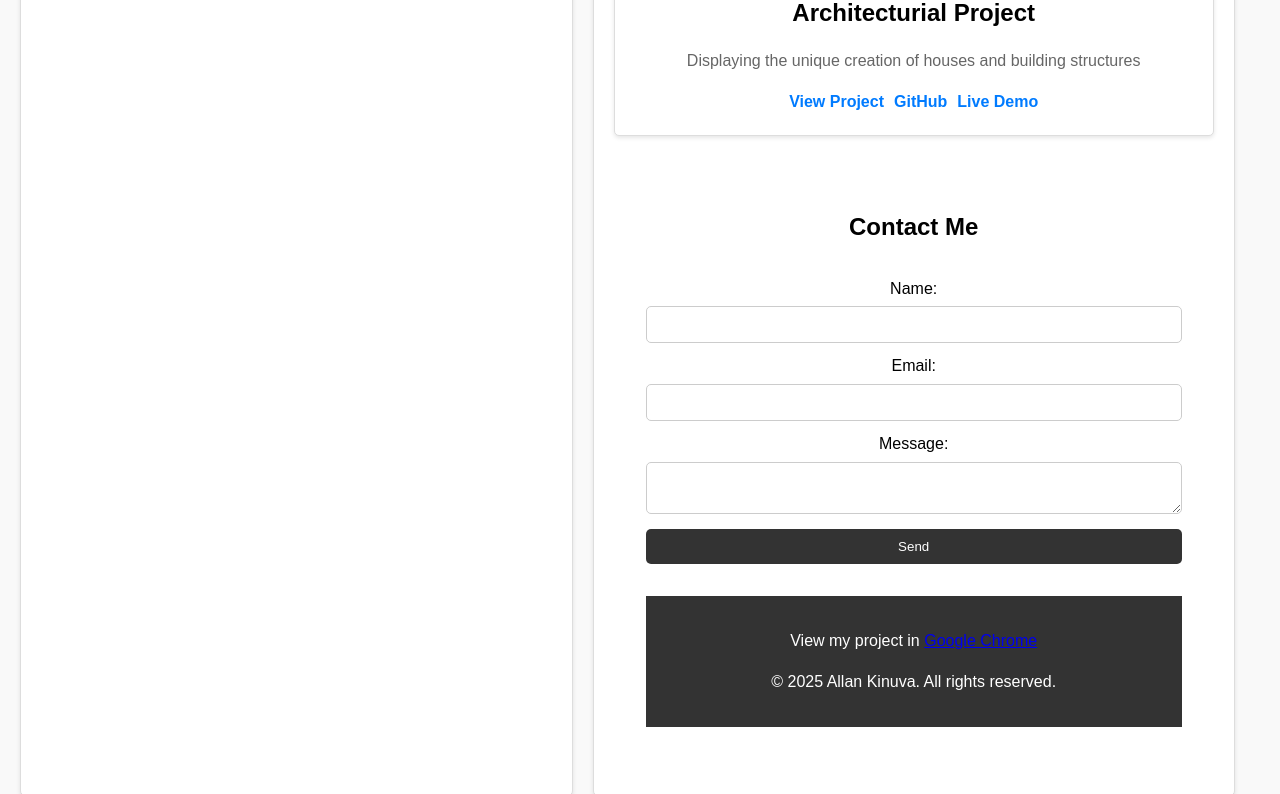
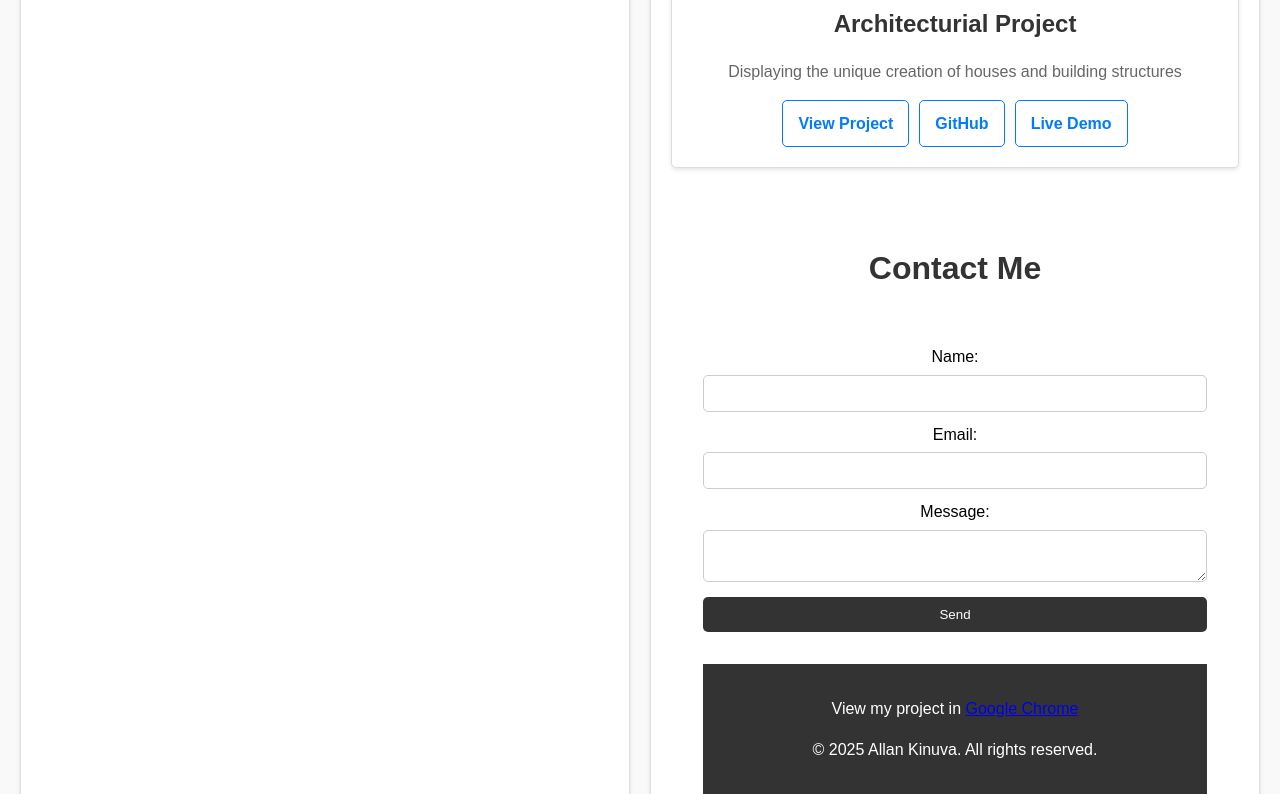
Before and after one commit to Conceited-Kind/ConceitedKind, a plain HTML site: page index.html in a window 1280 px wide. Shown: the part 1851-2645 px from the top of the page. Drawn offline with Linux system fonts and the light colour scheme.

Commit message:
Complete Website

```diff
--- a/style.css
+++ b/style.css
@@ -7,7 +7,7 @@ body {
     background-color: #ccc;
     color:black;
   }
-
+  how will i separate the software development project and the architecturial project
   header {
     background :#ccc;
     color: #fff;
@@ -82,13 +82,20 @@ body {
 
   /* Portfolio Styles */
   #portfolio {
-    padding: 20px;
+    padding: 40px 20px;
     background-color: #f9f9f9;
   }
 
+  #portfolio h2 {
+    text-align: center;
+    margin-bottom: 40px;
+    font-size: 2em;
+    color: #333;
+  }
+
   #projects-container {
-    display: flex;
-    flex-wrap: wrap;
+    display: grid;
+    grid-template-columns: repeat(auto-fit, minmax(300px, 1fr));
     gap: 20px;
   }
 
@@ -98,9 +105,13 @@ body {
     border-radius: 5px;
     box-shadow: 0 2px 4px rgba(0, 0, 0, 0.1);
     overflow: hidden;
-    margin-bottom: 20px;
     padding: 20px;
     text-align: center;
+    transition: transform 0.3s ease;
+  }
+
+  .project-card:hover {
+    transform: translateY(-10px);
   }
 
   .project-image {
@@ -113,6 +124,7 @@ body {
   .project-title {
     font-size: 1.5em;
     margin: 10px 0;
+    color: #333;
   }
 
   .project-description {
@@ -131,10 +143,15 @@ body {
     text-decoration: none;
     color: #007BFF;
     font-weight: bold;
+    padding: 10px 15px;
+    border: 1px solid #007BFF;
+    border-radius: 5px;
+    transition: background-color 0.3s ease, color 0.3s ease;
   }
 
   .project-links a:hover {
-    text-decoration: underline;
+    background-color: #007BFF;
+    color: #fff;
   }
 
   /* Divider */
```
